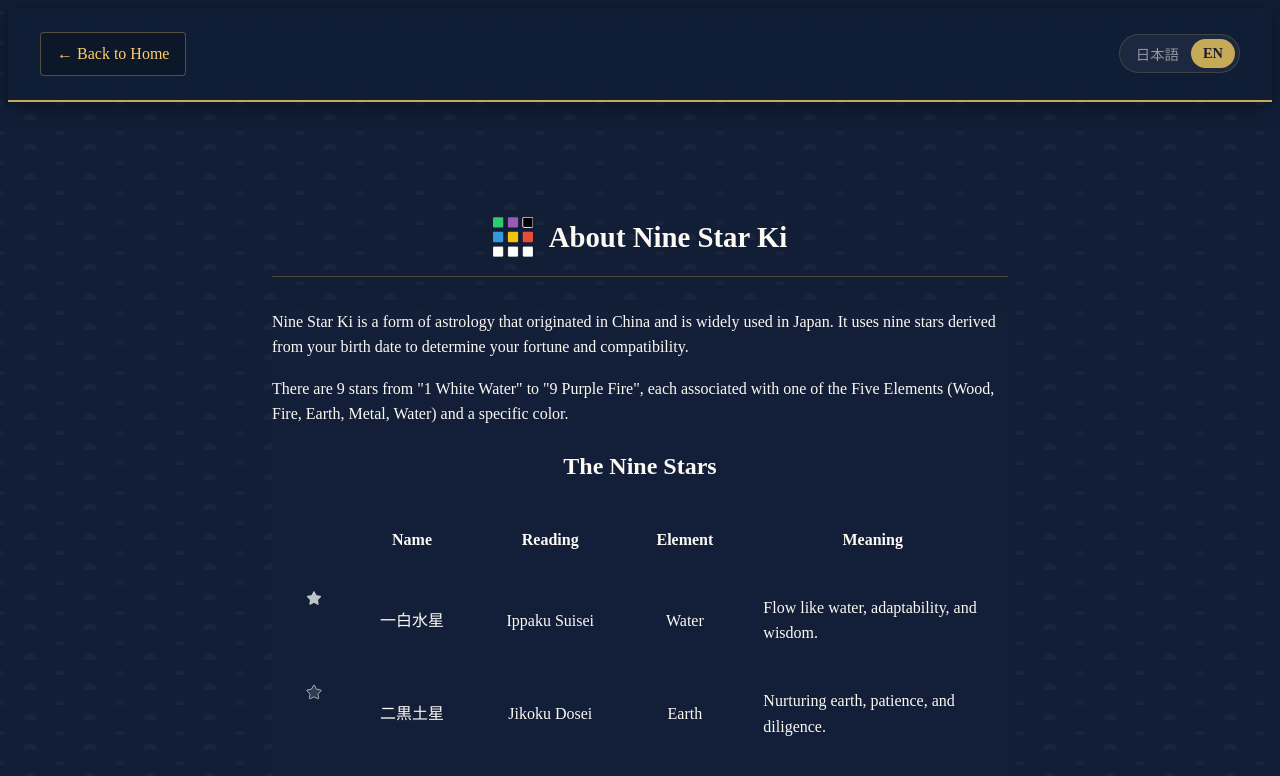
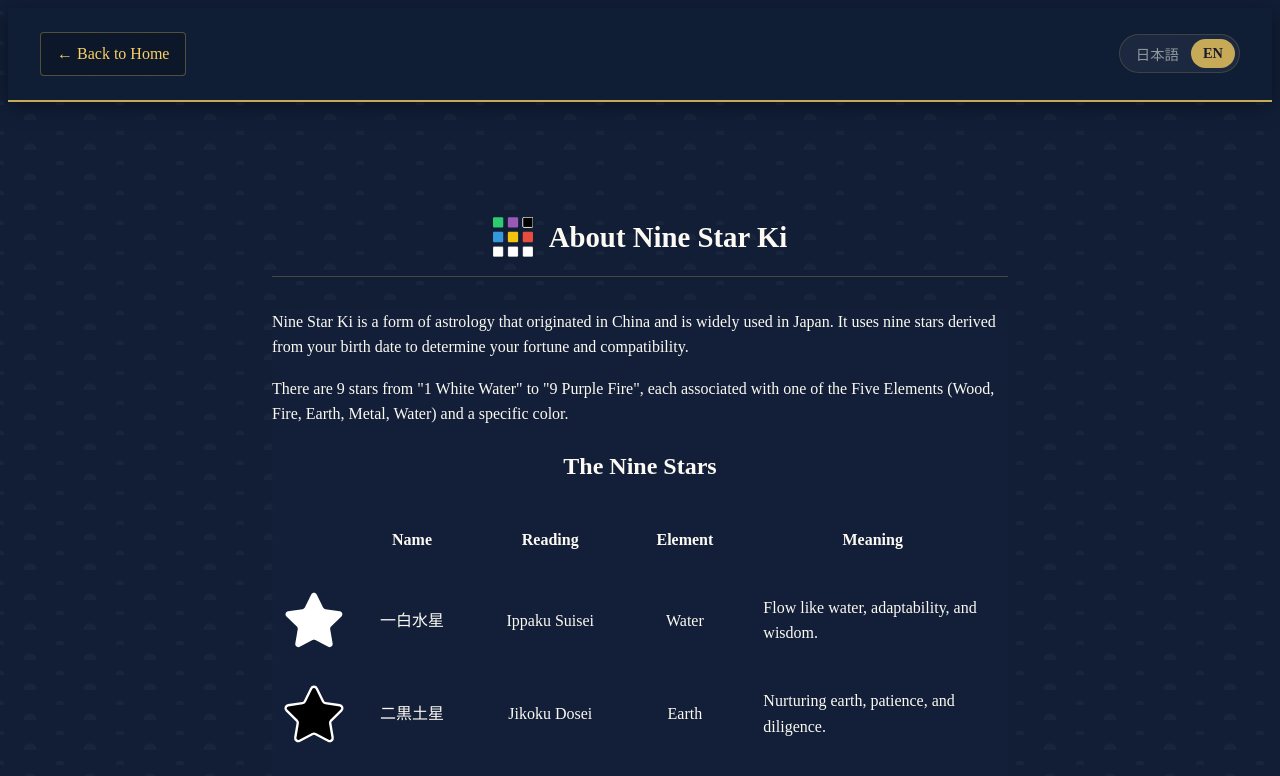
Before and after one commit to ken-mro/japanese-calendar-tool, a Next.js app: page /about/nine-star in a window 1280 px wide. Shown: the top 776 px of the page. Built offline with nearby package versions, Linux system fonts and the light colour scheme; no server answers.

Commit message:
ui(nine-star): update nine star card and icon

```diff
--- a/src/components/cards/NineStarCard.tsx
+++ b/src/components/cards/NineStarCard.tsx
@@ -21,7 +21,7 @@ export function NineStarCard({
   return (
     <ResultCard
       className="nine-star"
-      icon={<NineStarIcon colorName={nineStar.color} />}
+      icon={<NineStarIcon colorName={nineStar.color} style={{ width: '3rem', height: '3rem' }} />}
       title={t("result.nineStar")}
       value={useKanji ? `${nineStar.nameKanji}` : `${nineStar.name}`}
       subtitle={!useKanji ? `${nineStar.nameKanji}` : undefined}
--- a/src/components/icons/NineStarIcon.tsx
+++ b/src/components/icons/NineStarIcon.tsx
@@ -3,11 +3,13 @@ import React from "react";
 interface NineStarIconProps {
   colorName: string;
   className?: string;
+  style?: React.CSSProperties;
 }
 
-const COLOR_MAP: Record<string, string> = {
-  White: "#bdc3c7", // Silver/Light Gray for visibility
-  Black: "#2c3e50", // Dark Blue/Gray
+export const NineStarIcon = ({ colorName, className = "w-[1em] h-[1em]", style }: NineStarIconProps) => {
+  const colorMap: Record<string, string> = {
+    White: "#ffffff",
+    Black: "#000000",
     Blue: "#3498db",
     Green: "#2ecc71",
     Yellow: "#f1c40f",
@@ -15,17 +17,9 @@ const COLOR_MAP: Record<string, string> = {
     Purple: "#9b59b6",
   };
 
-export function NineStarIcon({ colorName, className }: NineStarIconProps) {
-  const fill = COLOR_MAP[colorName] || "#ED8A19"; // Default orange from original SVG
-
-  const style: React.CSSProperties = {
-    fill,
-    width: "1em",
-    height: "1em",
-    stroke: colorName === "Black" ? "white" : "none",
-    strokeWidth: colorName === "Black" ? "2px" : "0",
-    strokeLinejoin: "round",
-  };
+  const color = colorMap[colorName] || "#bdc3c7";
+  const stroke = colorName === "Black" ? "white" : "none";
+  const strokeWidth = colorName === "Black" ? "2px" : "0";
 
   return (
     <svg
@@ -40,6 +34,10 @@ export function NineStarIcon({ colorName, className }: NineStarIconProps) {
       aria-hidden="true"
     >
       <path
+        fill={color}
+        stroke={stroke}
+        strokeWidth={strokeWidth}
+        strokeLinejoin="round"
         d="M26.285,2.486l5.407,10.956c0.376,0.762,1.103,1.29,1.944,1.412l12.091,1.757
 	c2.118,0.308,2.963,2.91,1.431,4.403l-8.749,8.528c-0.608,0.593-0.886,1.448-0.742,2.285l2.065,12.042
 	c0.362,2.109-1.852,3.717-3.746,2.722l-10.814-5.685c-0.752-0.395-1.651-0.395-2.403,0l-10.814,5.685
```
Lines whose indentation alone changed are shown as unchanged.
